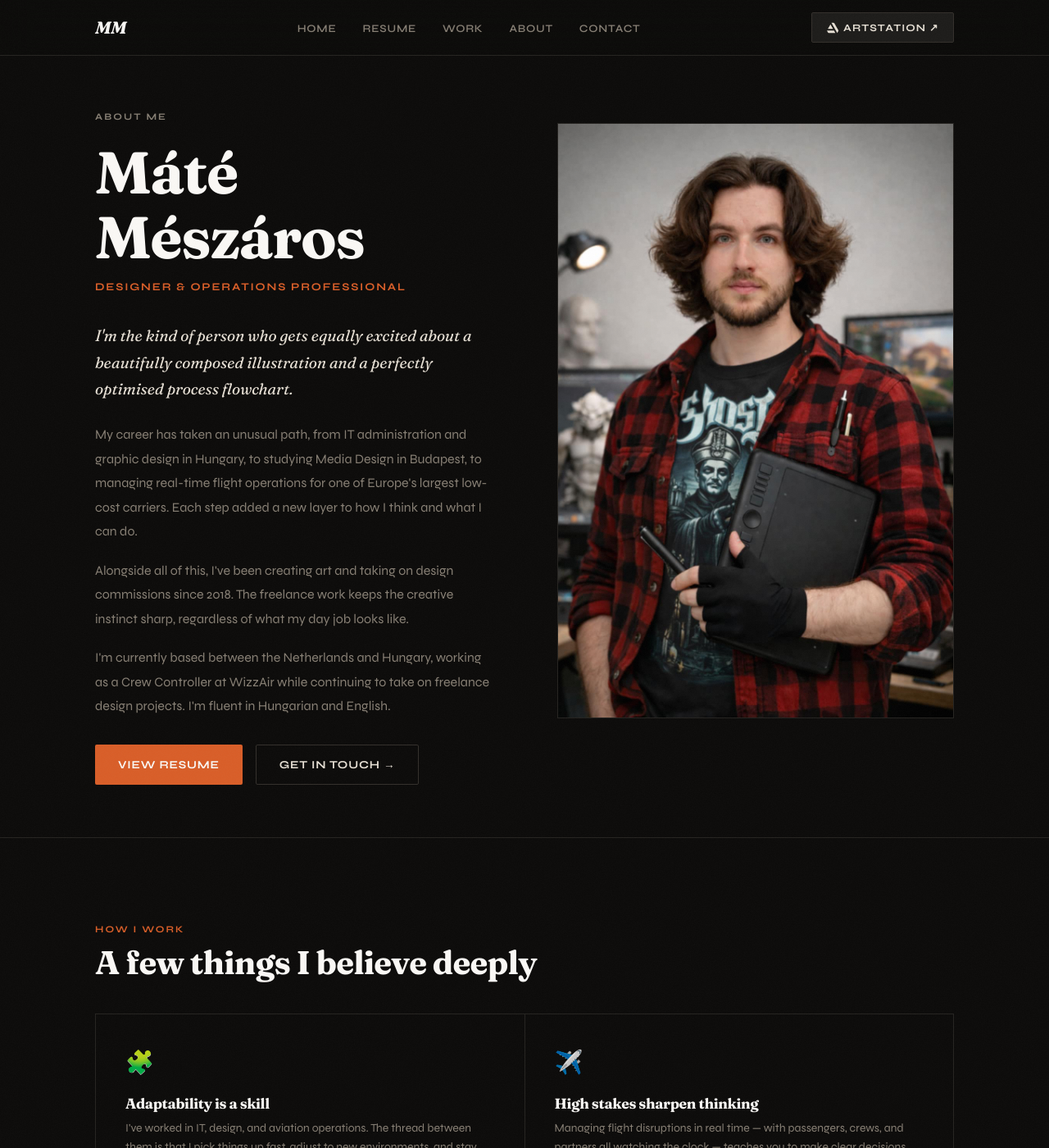
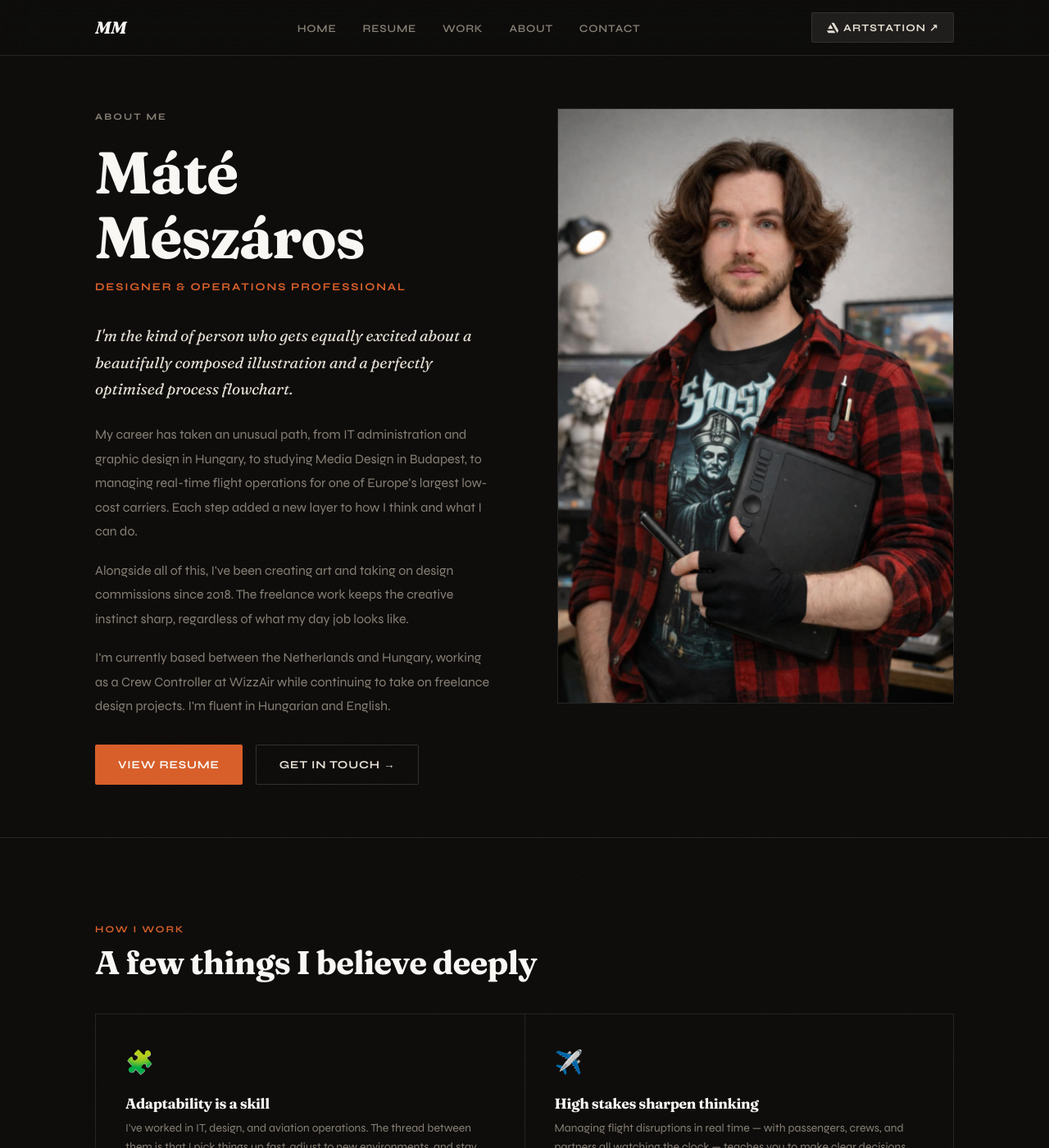
Before and after one commit to Muad0510/muad0510.github.io, a Jekyll site: the page built from about.html, in a window 1280 px wide and 1400 px high. Shown: the whole window at 82% size. Built offline with Jekyll 4.4.1, drawn with Linux system fonts in a browser that asks for light colours.

Commit message:
Revert "Add margin to about photo"
This reverts commit 097f1426a2f6a2055c99b15d29f7c22d998a63ad.

```diff
--- a/assets/css/main.scss
+++ b/assets/css/main.scss
@@ -1015,7 +1015,6 @@ h1, h2, h3, h4 {
   justify-content: center;
   position: relative;
   overflow: hidden;
-  margin-top: 1.1rem;
 }
 .about-photo__placeholder {
   font-size: 0.72rem;
```
